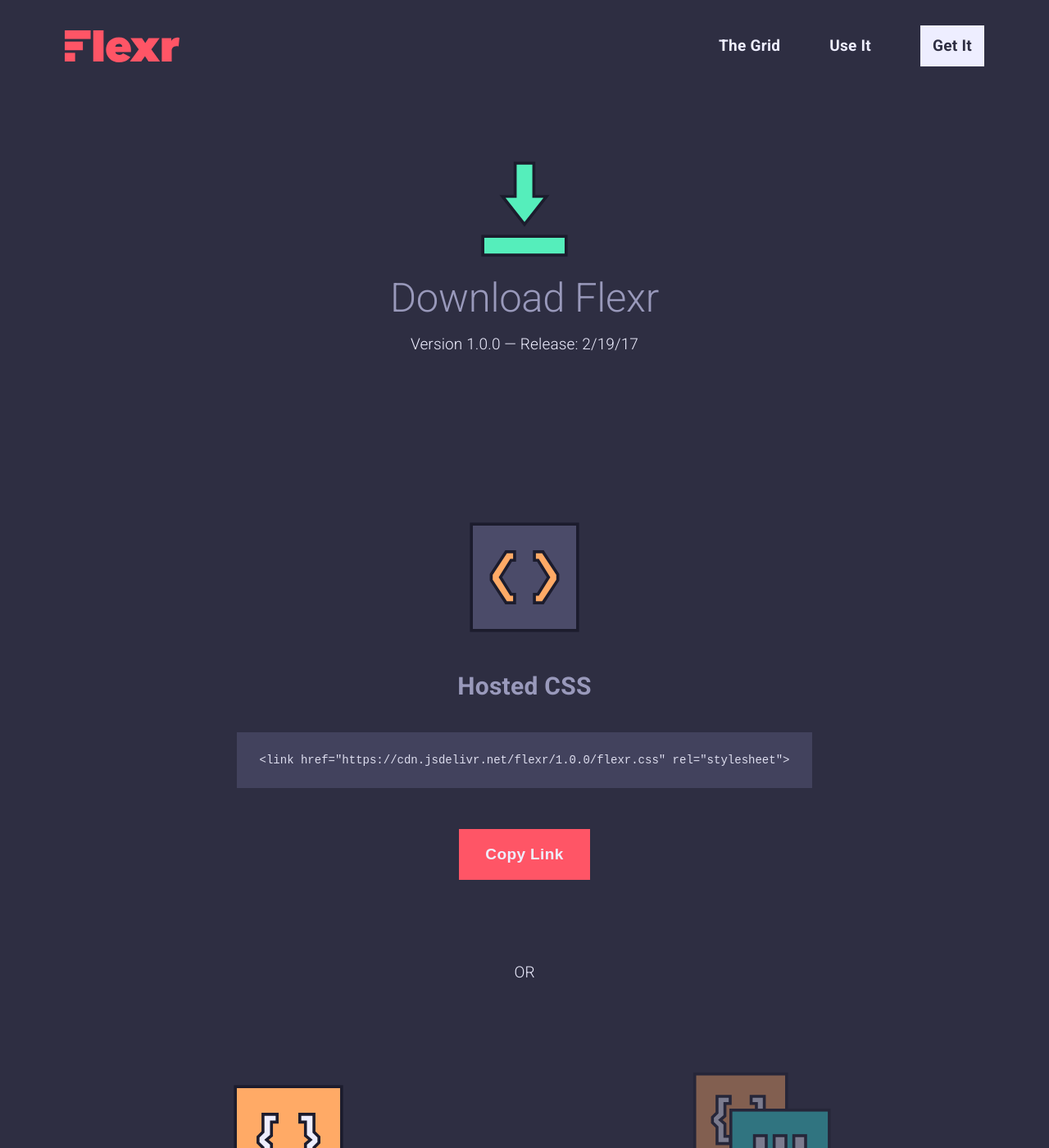
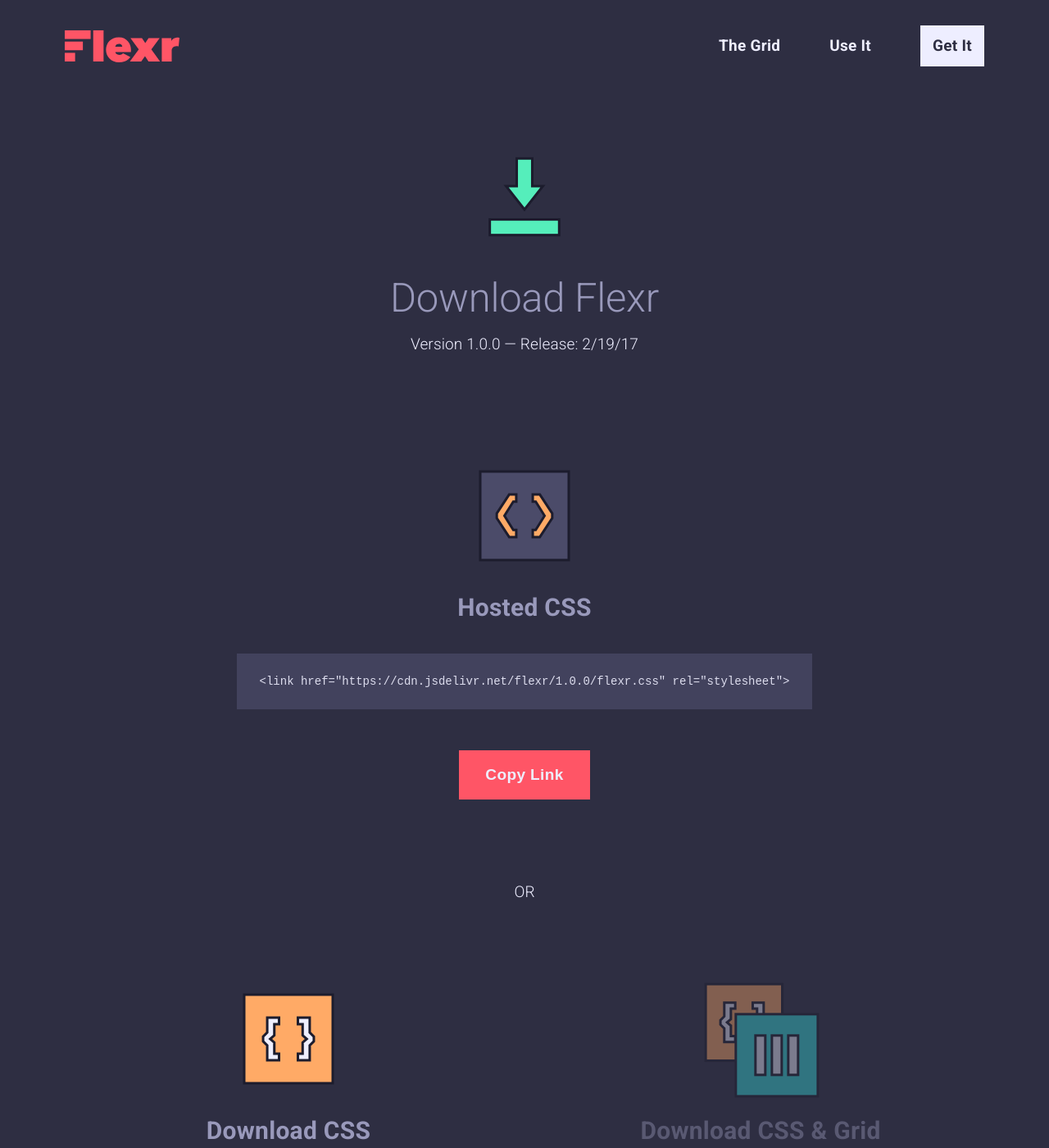
Before and after one commit to dmbdesignpdx/flexr, a Jekyll site: the page built from get-flexr.html, in a window 1280 px wide and 1400 px high. Shown: the whole window at 82% size. Built offline with Jekyll 4.4.1, drawn with Linux system fonts in a browser that asks for light colours.

Commit message:
updates sass files: optimizes global resets, optimizes icon styling for headers

```diff
--- a/_sass/_classes.scss
+++ b/_sass/_classes.scss
@@ -36,16 +36,12 @@
 
 .with-icon::before {
     display: block;
-    width: 180px;
-    height: 180px;
-    margin: 0 auto 26px;
+    width: 150px;
+    height: 150px;
+    margin: 0 auto 20px;
     content: '';
     @extend %useSprite;
     background-position: 0 0
-}
-
-.header .with-icon::before {
-    margin: 0 auto -10px
 }
 
 
--- a/_sass/_getflexr.scss
+++ b/_sass/_getflexr.scss
@@ -26,16 +26,16 @@
 #download-section {
 
     h2 {
-        padding-top: 20px;
+        margin-top: 10px;
         @extend %downloadText;
     }
 
     p {
-        padding-bottom: 50px;
         @extend %downloadText;
     }
 
     a {
+        padding: 50px 0;
         font-weight: 300;
 
         &:hover {
--- a/_sass/_index.scss
+++ b/_sass/_index.scss
@@ -52,13 +52,13 @@
         padding-bottom: 30px
     }
 
-    a {
+    .primary {
         margin: 0
     }
 
     .secondary {
         width: 90px;
-        margin-left: 30px
+        margin: 0 0 0 30px
     }
 }
 
--- a/css/master.scss
+++ b/css/master.scss
@@ -12,9 +12,7 @@
 //  Global Values and Resets
 
 html, body {
-    height: 100vh;
-    padding: 0;
-    margin: 0
+    height: 100vh
 }
 
 body {
@@ -24,9 +22,14 @@
     @extend %smoothFonts;
 }
 
-nav, main, section, header, footer, img, object, svg, address, textarea, pre, button, figure {
+html, body, nav, main, section, header, footer, img, object, svg, address, textarea, button, figure, h1, h2, h3, p, ul, li, a, code, pre {
+    padding: 0;
+    margin: 0
+}
+
+nav, main, section, header, footer, img, object, svg, address, textarea, pre, button, figure, nav a, a[role=button] {
     display: block;
-    position: relative
+    position: relative;
 }
 
 nav, section, header, footer, img, object {
@@ -58,14 +61,8 @@
 }
 
 ul, li {
-    padding: 0;
     position: relative;
-    margin: 0;
     list-style: none
-}
-
-nav a, a[role=button] {
-    display: block
 }
 
 address a {
@@ -75,24 +72,20 @@
 a {
     position: relative;
     text-decoration: none;
-    @extend %noTap
+    @extend %noTap;
 }
 
 section {
-    padding: 120px 0
+    padding: 120px 0;
 }
 
 main ~ section:last-of-type {
-    padding: 0 0 130px
+    padding: 0 0 130px;
 }
 
 
 
 //    Text
-
-h1, h2, p, a, code, pre, address, textarea, button, figure {
-    margin: 0
-}
 
 h2, li, a, button {
     font-weight: 700;
```
